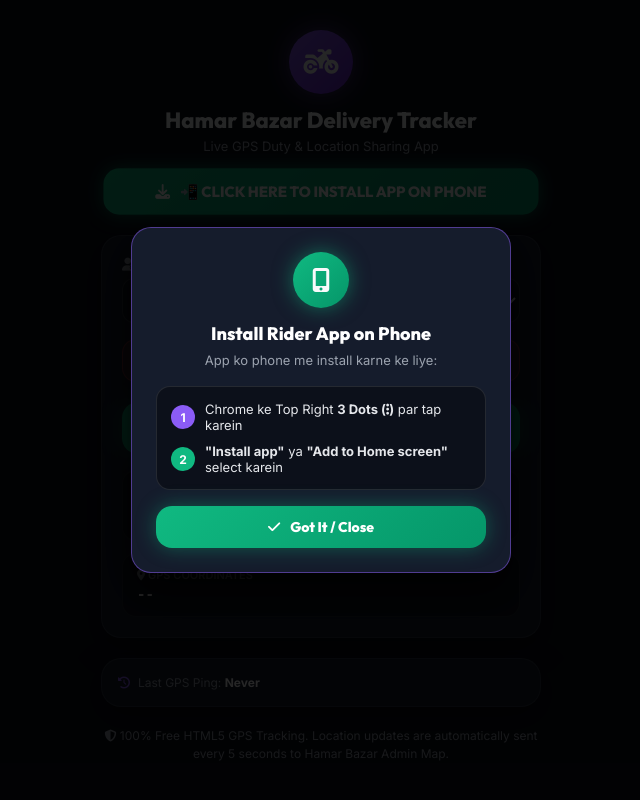
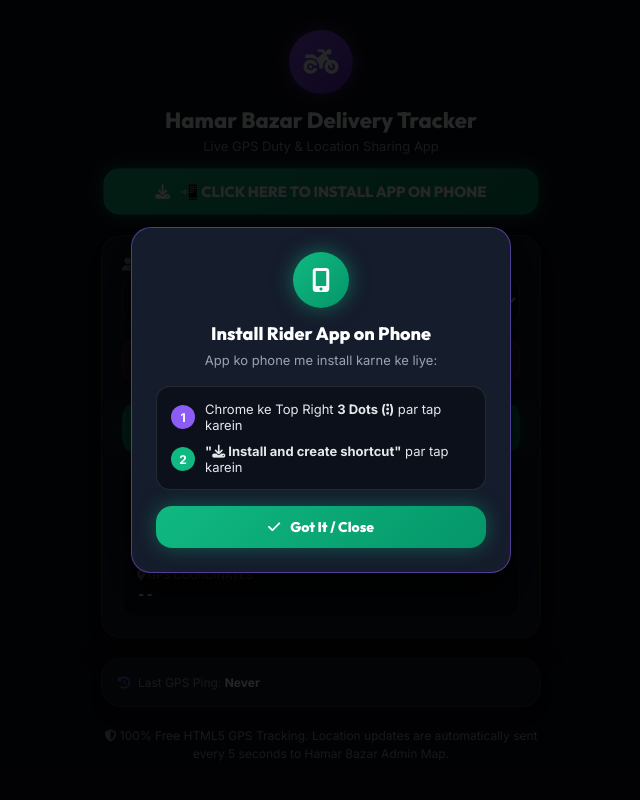
Before and after one commit to Prince4061/hamar-bazar-map, a Flask app: page /rider in a window 1280 px wide. Shown: the whole page, without its empty margins (319-959 px from the left). Run offline with Flask 3, Linux system fonts and the light colour scheme; data comes from the database, SQL or seed files in the repository.

Commit message:
docs: update install guide modal text to match modern Chrome menu option ('Install and create shortcut')

```diff
--- a/templates/rider.html
+++ b/templates/rider.html
@@ -334,7 +334,7 @@
                 </div>
                 <div style="display:flex; align-items:center; gap:10px;">
                     <span style="background:#10B981; color:#fff; width:24px; height:24px; border-radius:50%; display:flex; align-items:center; justify-content:center; font-weight:800; font-size:12px; flex-shrink:0;">2</span>
-                    <span><strong>"Install app"</strong> ya <strong>"Add to Home screen"</strong> select karein</span>
+                    <span><strong>"<i class="fa-solid fa-download"></i> Install and create shortcut"</strong> par tap karein</span>
                 </div>
             </div>
 
```
